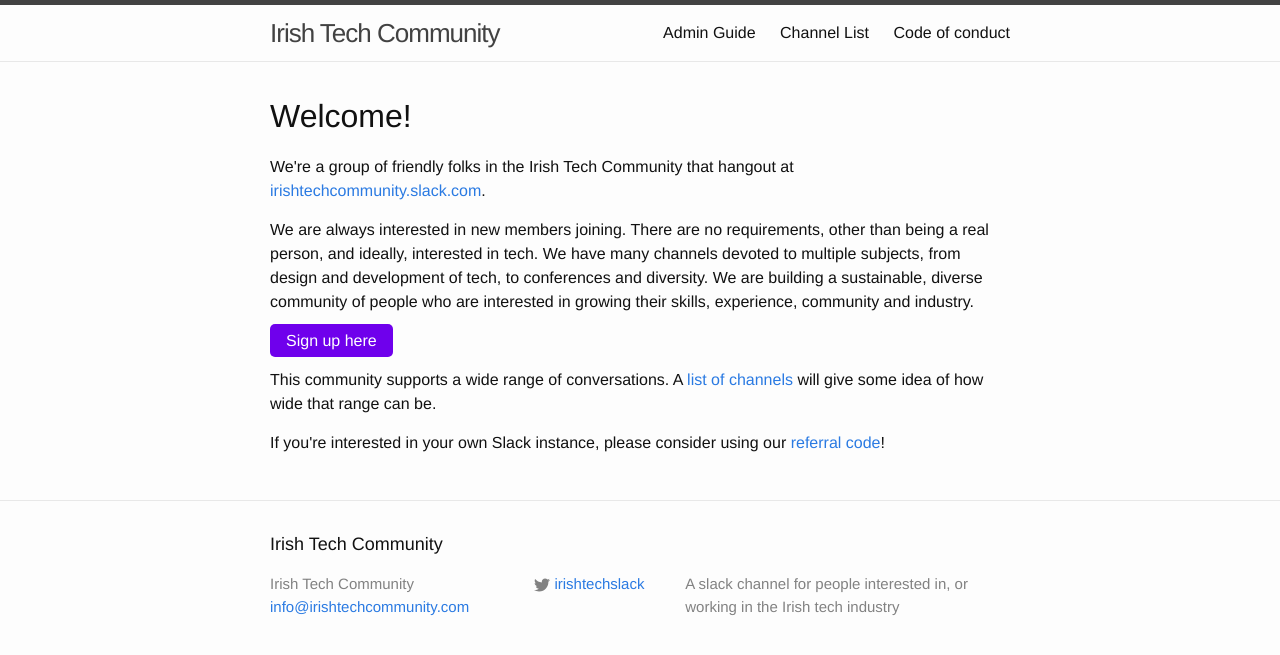
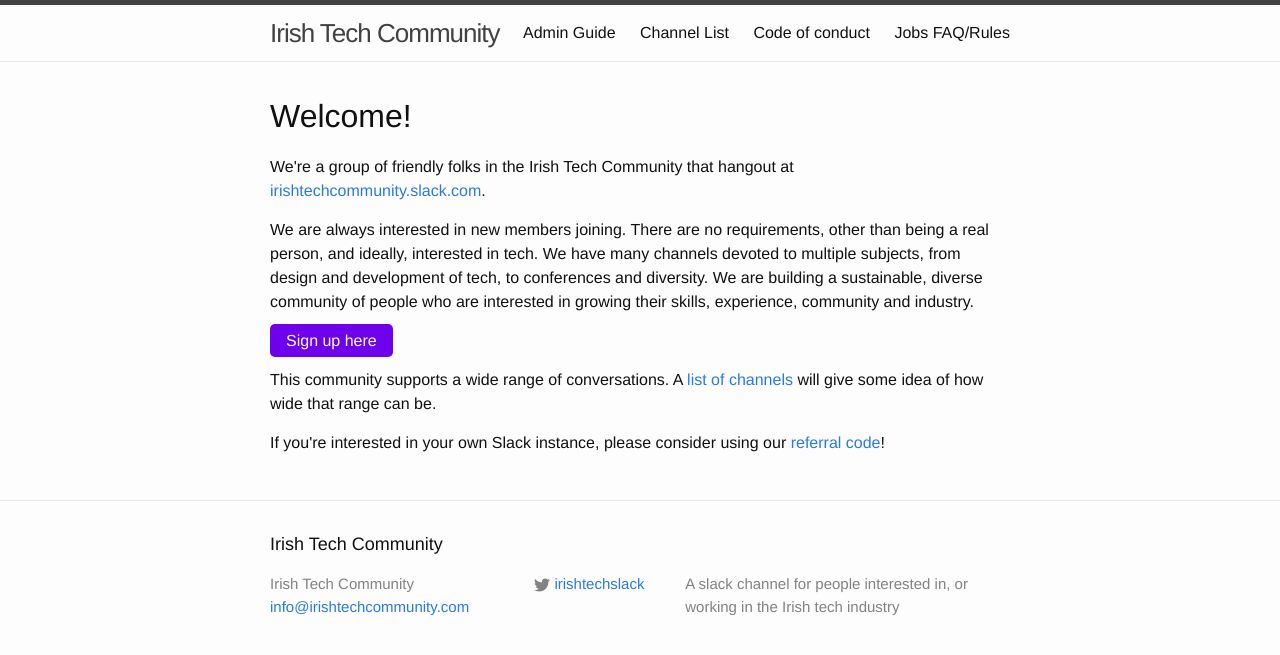
Before and after one commit to IrishTechCommunity/irishtechcommunity.github.io, a Jekyll site: the page built from index.html, in a window 1280 px wide. Shown: the top 655 px of the page. Built offline with Jekyll 4.4.1, drawn with Linux system fonts in a browser that asks for light colours.

Commit message:
Add frontmatter

```diff
--- a/jobsfaq.md
+++ b/jobsfaq.md
@@ -1,3 +1,9 @@
+---
+layout: page
+title: Jobs FAQ/Rules
+permalink: /jobs-faq/
+---
+
 # Irish Tech Community - Jobs FAQ/Rules
 
 As our community grows, it's important that all members are aware of best practice rules when it comes to using the #jobs channel.
```
